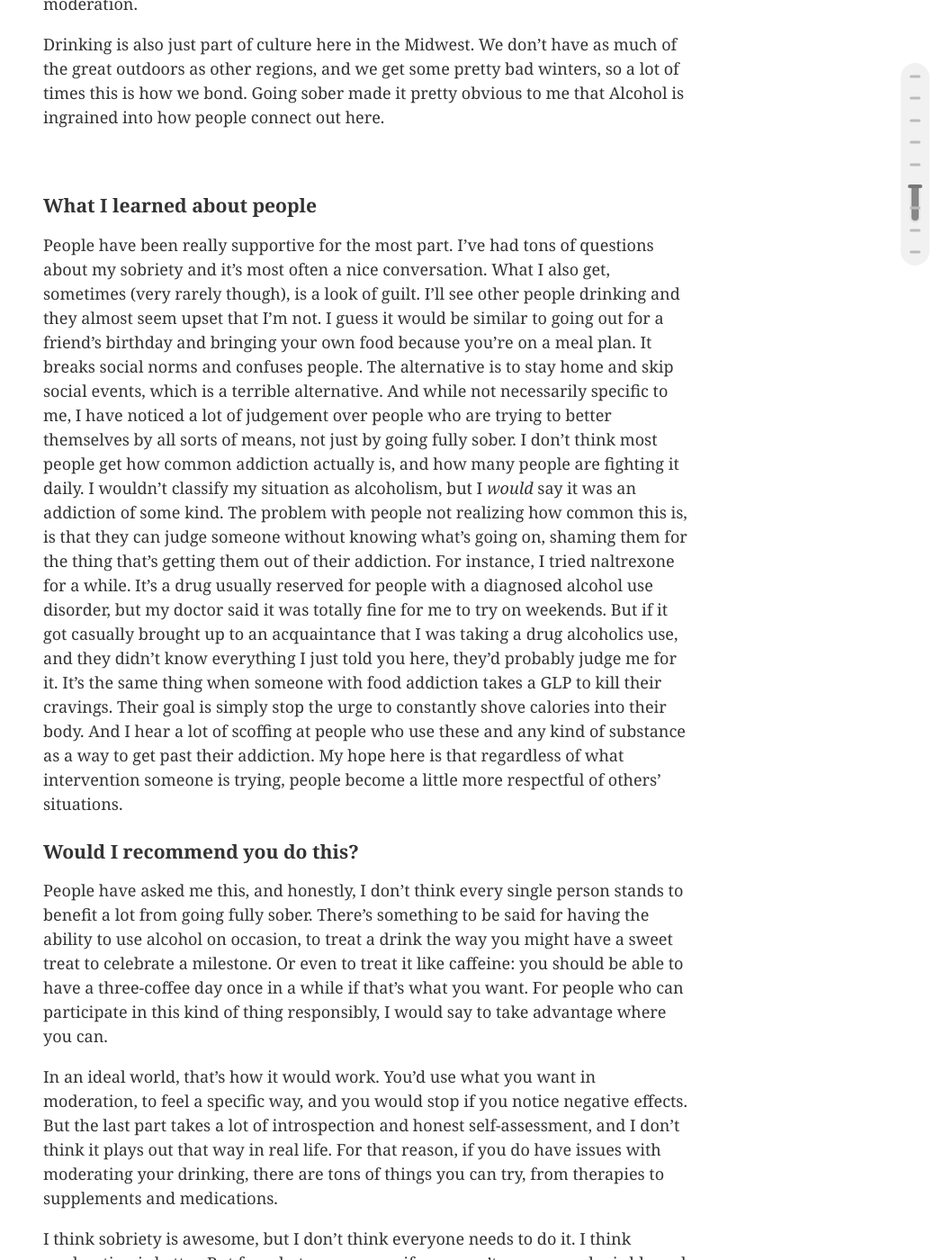
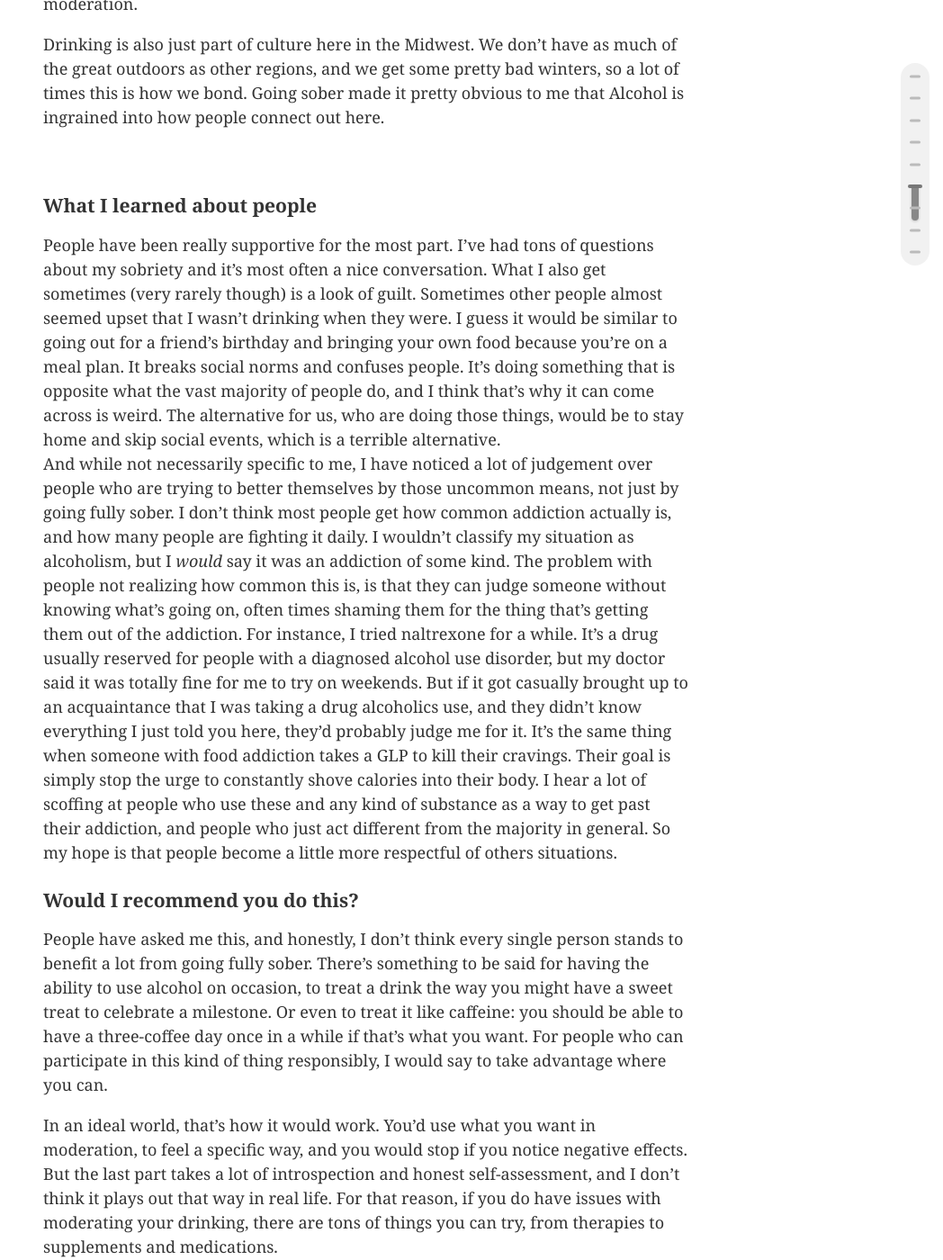
Before and after one commit to 0sps/sull1van.com, a Jekyll site: the page built from _posts/2026-07-04-thoughts-on-a-year-sober.md, in a window 1280 px wide and 1400 px high, scrolled down 4205 px. Shown: the whole window at 90% size, without its empty margins (232-1280 px from the left). Built offline with Jekyll 4.4.1, drawn with Linux system fonts in a browser that asks for light colours.

Commit message:
Update 2026-07-04-thoughts-on-a-year-sober.md

```diff
--- a/_posts/2026-07-04-thoughts-on-a-year-sober.md
+++ b/_posts/2026-07-04-thoughts-on-a-year-sober.md
@@ -110,10 +110,10 @@ Drinking is also just part of culture here in the Midwest. We don't have as much
 <br>
 
 ### What I learned about people
-People have been really supportive for the most part. I've had tons of questions about my sobriety and it's most often a nice conversation. What I also get, sometimes (very rarely though), is a look of guilt. I'll see other people drinking and they almost seem upset that I'm not. I guess it would be similar to going out for a friend's birthday and bringing your own food because you're on a meal plan. It breaks social norms and confuses people. The alternative is to stay home and skip social events, which is a terrible alternative.
-And while not necessarily specific to me, I have noticed a lot of judgement over people who are trying to better themselves by all sorts of means, not just by going fully sober. I don't think most people get how common addiction actually is, and how many people are fighting it daily. I wouldn't classify my situation as alcoholism, but I *would* say it was an addiction of some kind. The problem with people not realizing how common this is, is that they can judge someone without knowing what's going on, shaming them for the thing that's getting them out of their addiction.
+People have been really supportive for the most part. I've had tons of questions about my sobriety and it's most often a nice conversation. What I also get sometimes (very rarely though) is a look of guilt. Sometimes other people almost seemed upset that I wasn't drinking when they were. I guess it would be similar to going out for a friend's birthday and bringing your own food because you're on a meal plan. It breaks social norms and confuses people. It's doing something that is opposite what the vast majority of people do, and I think that's why it can come across is weird. The alternative for us, who are doing those things, would be to stay home and skip social events, which is a terrible alternative.<br>
+And while not necessarily specific to me, I have noticed a lot of judgement over people who are trying to better themselves by those uncommon means, not just by going fully sober. I don't think most people get how common addiction actually is, and how many people are fighting it daily. I wouldn't classify my situation as alcoholism, but I *would* say it was an addiction of some kind. The problem with people not realizing how common this is, is that they can judge someone without knowing what's going on, often times shaming them for the thing that's getting them out of the addiction.
 For instance, I tried naltrexone for a while. It's a drug usually reserved for people with a diagnosed alcohol use disorder, but my doctor said it was totally fine for me to try on weekends. But if it got casually brought up to an acquaintance that I was taking a drug alcoholics use, and they didn't know everything I just told you here, they'd probably judge me for it. It's the same thing when someone with food addiction takes a GLP to kill their cravings. Their goal is simply stop the urge to constantly shove calories into their body.
-And I hear a lot of scoffing at people who use these and any kind of substance as a way to get past their addiction. My hope here is that regardless of what intervention someone is trying, people become a little more respectful of others' situations.
+I hear a lot of scoffing at people who use these and any kind of substance as a way to get past their addiction, and people who just act different from the majority in general. So my hope is that people become a little more respectful of others situations.
 <br>
 
 ### Would I recommend you do this?
```
